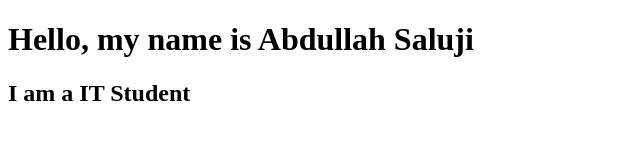
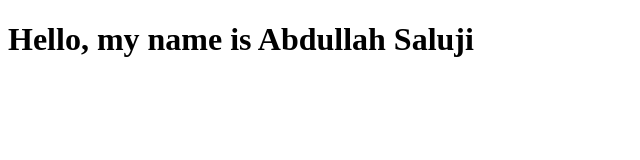
Before and after one commit to abdullahsaluji91/Testing, a plain HTML site: page index.html in a window 1280 px wide. Shown: the whole page, without its empty margins (0-640 px from the left). Drawn offline with Linux system fonts and the light colour scheme.

Commit message:
Update index.html

```diff
--- a/index.html
+++ b/index.html
@@ -7,6 +7,6 @@
 </head>
 <body>
     <h1>Hello, my name is Abdullah Saluji</h1>
-    <h2>I am a IT Student</h2>
+
 </body>
 </html>
```
